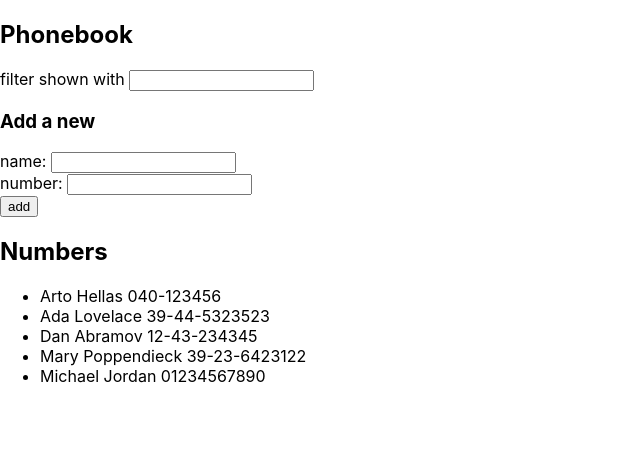
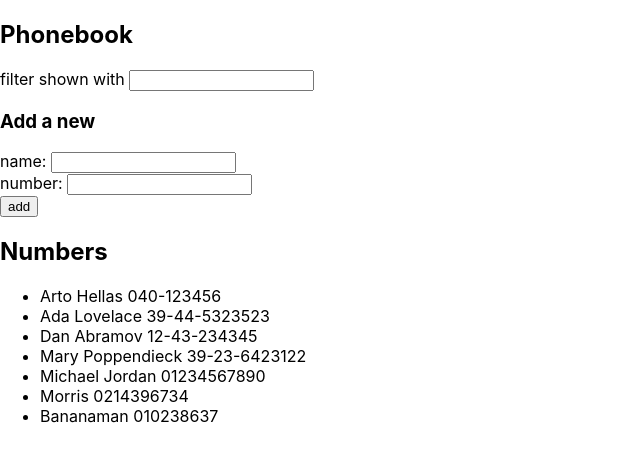
Before and after one commit to ctulb/fullstackopen, a React (Create React App) app in the folder part2/thephonebook/: page / in a window 1280 px wide. Shown: the top 462 px of the page, without its empty margins (0-640 px from the left). Built offline with nearby package versions, Linux system fonts and the light colour scheme; data requests are answered from the project's data file.

Commit message:
complete exercise 2.16

```diff
--- a/part2/thephonebook/db.json
+++ b/part2/thephonebook/db.json
@@ -24,6 +24,16 @@
       "name": "Michael Jordan",
       "phoneNumber": "01234567890",
       "id": 5
+    },
+    {
+      "name": "Morris",
+      "phoneNumber": "0214396734",
+      "id": 6
+    },
+    {
+      "name": "Bananaman",
+      "phoneNumber": "010238637",
+      "id": 7
     }
   ]
 }
--- a/part2/thephonebook/src/App.js
+++ b/part2/thephonebook/src/App.js
@@ -1,9 +1,10 @@
 import React, { useState, useEffect } from 'react';
-import axios from 'axios';
 
 import Filter from './components/Filter';
 import PersonForm from './components/PersonForm';
 import Persons from './components/Persons';
+
+import personService from './services/persons';
 
 const App = () => {
   const [persons, setPersons] = useState([]);
@@ -25,7 +26,7 @@
       return;
     }
     var newPersons = [];
-    axios.post('http://localhost:3001/persons', newPerson).then((response) => {
+    personService.create(newPerson).then((response) => {
       newPersons = persons.concat(response.data);
       setPersons(newPersons);
       setNewName('');
@@ -57,7 +58,7 @@
   };
 
   useEffect(() => {
-    axios.get('http://localhost:3001/persons').then((response) => {
+    personService.getAll().then((response) => {
       setPersons(response.data);
       setPersonsToShow(response.data);
     });
--- /dev/null
+++ b/part2/thephonebook/src/services/persons.js
@@ -0,0 +1,19 @@
+import axios from 'axios';
+
+const baseUrl = 'http://localhost:3001/persons';
+
+const getAll = () => {
+  return axios.get(baseUrl);
+};
+
+const create = (newObject) => {
+  return axios.post(baseUrl, newObject);
+};
+
+const update = (id, newObject) => {
+  return axios.put(`${baseUrl}/${id}`, newObject);
+};
+
+const personService = { getAll, create, update };
+
+export default personService;
```
